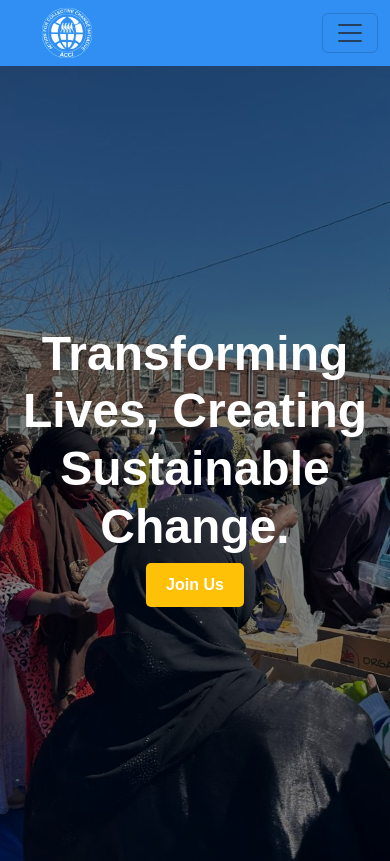
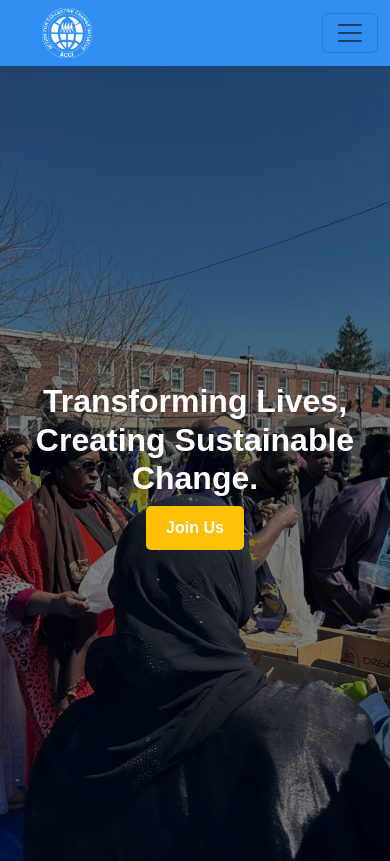
Before and after one commit to inioluwa-1/ACCI-pro, an Angular app: page / in a window 390 px wide. Shown: the top 861 px of the page. Built offline with nearby package versions, Linux system fonts and the light colour scheme.

Commit message:
Refactor About and Home components for improved layout and styling

```diff
--- a/src/app/component/about/about.component.css
+++ b/src/app/component/about/about.component.css
@@ -30,7 +30,6 @@ p {
 .hero h1 {
     font-size: 3rem;
     font-weight: bold;
-
 }
 
 .impact-section {
@@ -75,6 +74,7 @@ p {
   width: 100%;
   margin: auto;
   display: flex;
+  gap: 60px;
   align-items: center;
   justify-content: space-evenly;
   padding: 40px;
@@ -234,6 +234,12 @@ p {
   .staff-info {
     margin-top: -15px;
   }
+  section div p, section div {
+    font-size: .9rem;
+  }
+  section div h1, section div h2, section div h3 {
+    font-size: 1.5rem;
+  }
 }
 
 @media (max-width: 800px) {
@@ -242,9 +248,10 @@ p {
       flex-direction: column;
       text-align: center;
   }
-
+  .hero h1 {
+    font-size: 2rem;
+}
   .impact-heading::before {
-      /* display: none;  */
       width: 20%;
   }
   .impact-text, .impact-img {
--- a/src/app/component/about/about.component.html
+++ b/src/app/component/about/about.component.html
@@ -3,23 +3,19 @@
         <h1>Our Story</h1>
     </div>
 </section>
-<section class="impact-section">
+<section class="impact-section container">
   <div class="impact-text">
-      <h2 class="impact-heading"> ACCI (Action For Collective Change Initiative)</h2>
+      <h2 class="impact-heading p-5"> ACCI (Action For Collective Change Initiative)</h2>
       <p>
-        Action for Collective Change Initiative (ACCI) is a U.S.-based 501(c)(3)
-        grassroots non-profit organization committed to creating positive sustainable
-        changes in communities worldwide. ACCI addresses social, economic, and
-        environmental challenges through community-driven programs, empowering
-        individuals, communities, and societies to thrive through local action and live
-        better narratives.
+        Action for Collective Change Initiative (ACCI) is a U.S.-based 501(c)(3) grassroots non-profit organization committed to creating positive sustainable changes in communities worldwide. ACCI addresses social, economic, and environmental challenges through community-driven programs, empowering individuals, communities, and societies to thrive through local action and live better narratives.
       </p>
   </div>
   <div>
       <img src="man.jpg" alt="Hands together" class="impact-img">
   </div>
 </section>
-<section class="mission-vision-values">
+<section style="background-color: #318FF3;">
+  <div class="mission-vision-values container">
     <div>
         <img src="https://img.freepik.com/free-photo/hands-unity_23-2151943962.jpg?t=st=1744048671~exp=1744052271~hmac=83ecd577b928cd6507f80d9f098815bd24feb05d1cce989433ac1d46266ea55a&w=900" alt="Hands together" class="mvv-img">
     </div>
@@ -46,8 +42,9 @@
             and stakeholders to drive meaningful change and achieve shared goals.
           </p>
     </div>
+  </div>
 </section>
-<section class="impact-section">
+<section class="impact-section container">
   <div>
       <img src="chart.png" alt="Hands together" class="impact-img">
   </div>
@@ -64,7 +61,8 @@
       </p>
   </div>
 </section>
-<div class="staff-section">
+<section style="background-color: #318FF3;">
+  <div class="staff-section container">
     <h2 class="pt-5 text-white fs-1 pb-5">Core Members</h2>
 
     <div class="container mt-4">
@@ -121,6 +119,7 @@
       </div>
     </div>
   </div>
+</section>
 <section class="initiatives-section" style="background-image: url('flower.jpeg'); background-size: cover; background-position: center; background-repeat: no-repeat;">
   <div class="initiatives-content">
       <h2>Join Us In Making A Difference</h2>
--- a/src/app/component/home/home.component.css
+++ b/src/app/component/home/home.component.css
@@ -205,7 +205,7 @@ p {
     justify-content: space-between;
     background-color: #318FF3;
     color: #1d3557;
-    margin: auto;
+    /* margin: auto; */
     padding-bottom: 60px;
 }
 
@@ -217,7 +217,7 @@ p {
     /* flex: 1; */
     text-align: left;
     padding: 10%;
-    width: 50%;
+    /* width: 50%; */
 }
 .volunteer-content2{
     text-align: left;
@@ -304,6 +304,10 @@ p {
         flex-direction: column;
         text-align: center;
     }
+    .hero h1 {
+        font-size: 2rem;
+        font-weight: bold;
+    }
     section div p {
         font-size: .9rem;
     }
@@ -335,7 +339,14 @@ p {
 @media (max-width: 800px) {
     .volunteer-section {
         flex-direction: column;
-        /* text-align: center; */
+    }
+    .volunteer-section h3 {
+        font-size: 1.2rem;
+        margin-bottom: 20px;
+    }
+    .volunteer-section p {
+        font-size: .9rem;
+        margin-bottom: 20px;
     }
 
 
--- a/src/app/component/home/home.component.html
+++ b/src/app/component/home/home.component.html
@@ -100,7 +100,7 @@
             </div>
         </section>
         <section class="volunteer-section pt-5"   data-aos="fade-right">
-            <div class="volunteer-grid d-flex justify-content-between align-items-center">
+            <div class="volunteer-grid d-flex border">
                 <div class="volunteer-content">
                     <h3>Empower Communities With Us</h3>
                     <p>
@@ -121,7 +121,3 @@
         <a [routerLink]="['/key-initiative']" class="initiatives-btn">Our Programmes</a>
     </div>
 </section>
-<!-- <section class="instagram-section">
-    <h3>FOLLOW OUR JOURNEY</h3>
-    <a href="#" class="instagram-btn">Follow on Instagram</a>
-</section> -->
```
Lines whose indentation alone changed are shown as unchanged.
